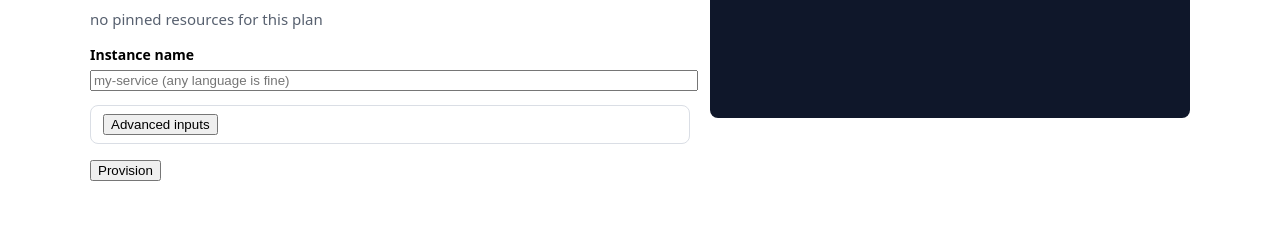
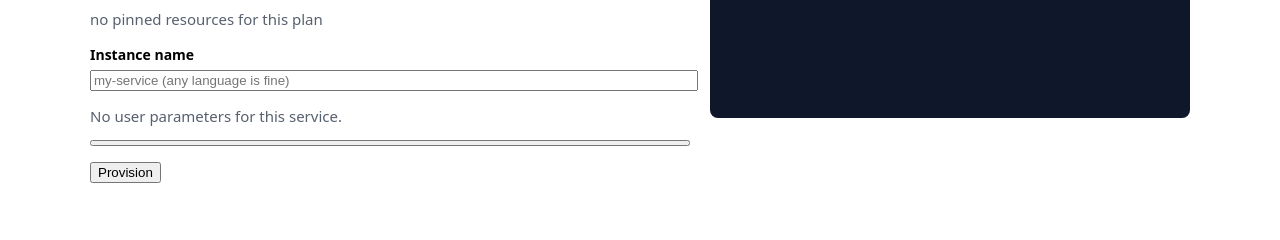
Before and after one commit to alex-tw-lam/svccat-ui, a Django app: template core/templates/core/provision_page.html in a window 1280 px wide. Shown: the part 187-427 px from the top of the page. Run offline with Django 5.2, Linux system fonts and the light colour scheme; the template is opened without the code that fills it, so the values that code supplies are empty; some libraries are stand-ins or nearby versions.

Commit message:
feat(ui): typed form fields replace the raw-JSON drawer — the offering's user-input contract now renders as labeled controls (select for enum, number input, text input with the schema default as placeholder) instead of asking the user to write JSON; the raw JSON survives as an 'Edit as JSON' escape hatch behind a toggle (with the precedence note and schema modal inside it); serializeFields() collects the typed fields into the hidden parameters textarea on submit so the server contract is byte-identical

```diff
--- a/core/public/app.css
+++ b/core/public/app.css
@@ -248,6 +248,21 @@ form.inline {
 .login-card {
   max-width: 420px;
   margin: 48px auto;
+}
+.params-section {
+  display: flex;
+  flex-direction: column;
+  gap: 12px;
+}
+.param-field {
+  display: flex;
+  flex-direction: column;
+  gap: 5px;
+  font-weight: 600;
+  font-size: 14px;
+}
+.param-none {
+  margin: 0;
 }
 .adv-drawer {
   border: 1px solid oklch(90% 0.01 260);
--- a/core/public/app.js
+++ b/core/public/app.js
@@ -90,6 +90,7 @@ document.addEventListener("alpine:init", () => {
   Alpine.data("smDrawer", (opts = {}) => ({
     open: !!opts.open,
     previewOpen: false,
+    jsonMode: false,
     busy: false,
     schemaOpen: false,
     submittable: opts.submittable !== false,
@@ -109,8 +110,24 @@ document.addEventListener("alpine:init", () => {
       }
     }, // re-read every access: htmx swaps refresh it
     get error() {
-      if (!this.text || !this.text.trim() || !this.contract) return null;
+      if (!this.jsonMode || !this.text || !this.text.trim() || !this.contract)
+        return null;
       return smValidateParams(this.text, this.contract);
+    },
+    // collect the typed [data-param] fields into the hidden parameters
+    // textarea (the POST field) — the server contract is unchanged
+    serializeFields() {
+      if (this.jsonMode) return; // the textarea is the POST field already
+      const params = {};
+      this.$root.querySelectorAll("[data-param]").forEach((el) => {
+        const v = el.type === "checkbox" ? el.checked : el.value;
+        if (v === "" || v === false) return; // empty = use the default
+        params[el.dataset.param] =
+          el.type === "number" || el.type === "checkbox" ? Number(v) : v;
+      });
+      const ta = this.$root.querySelector('textarea[name="parameters"]');
+      if (ta) ta.value = Object.keys(params).length ? JSON.stringify(params) : "";
+      if (ta) this.text = ta.value;
     },
     // Live YAML preview of the CR this form will submit, rendered beside
     // the form. Shapes mirror core/kube.py exactly:
--- a/core/templates/core/edit_page.html
+++ b/core/templates/core/edit_page.html
@@ -1,7 +1,7 @@
 {% extends "core/layout.html" %}{% block content %}<h1>Change {{ edit.inst.name }}</h1> {# Same drawer as provision, pre-filled from the record; busy guards the double-submit racing the webhook 403. #} <div class="cr-split" data-tenant="{{ edit.tenant }}" data-cr-name="{{ edit.inst.resourceName }}" data-offering="{{ edit.inst.offeringId }}" data-namespaced="{{ edit.offering.namespaced|yesno:'1,' }}" x-data="smDrawer({ open: true })"><form method="post"
        action="/instances/edit/{{ edit.inst.id }}?tenant={{ edit.tenant }}"
        class="card form"
-       @submit="busy = true; if (error) $event.preventDefault()"> <script type="application/json" x-ref="contract">{{ edit.contract_json|safe }}</script>{% if edit.error %}<div role="alert" class="alert alert-error">{{ edit.error }}</div>{% endif %}<label>Current plan <input class="input input-bordered" value="{{ edit.inst.planId }}" disabled /></label><label>Target plan <select name="planId"
+       @submit="serializeFields(); busy = true; if (error) $event.preventDefault()"> <script type="application/json" x-ref="contract">{{ edit.contract_json|safe }}</script>{% if edit.error %}<div role="alert" class="alert alert-error">{{ edit.error }}</div>{% endif %}<label>Current plan <input class="input input-bordered" value="{{ edit.inst.planId }}" disabled /></label><label>Target plan <select name="planId"
          class="select select-bordered"
          hx-get="/instances/new/plan?tenant={{ edit.tenant }}&offeringId={{ edit.inst.offeringId }}"
          hx-include="this"
--- a/core/templates/core/params_drawer.html
+++ b/core/templates/core/params_drawer.html
@@ -1,16 +1,13 @@
 {% comment %}
-  The Advanced drawer: free user inputs against the offering schema. Lives
-  inside the smDrawer Alpine component of the including form.
-{% endcomment %}<div class="adv-drawer"><div class="adv-head"><button type="button"
-        class="btn btn-ghost btn-sm"
-        @click="open = !open"
-        :aria-expanded="open">Advanced inputs</button><span class="adv-state"><template x-if="error"><span class="text-error" x-text="error"></span></template> <template x-if="!error && text.trim()"><span class="muted">inputs match the schema</span></template></span></div> <div class="drawer-body" x-show="open" x-collapse x-cloak><div class="drawer-label">Parameters (raw JSON) — free inputs: {% if hints %}{% for h in hints %}<code>{{ h }}</code> {% endfor %}{% else %}none{% endif %}</div> <label><textarea name="parameters"
+  The parameters section: typed form fields rendered from the offering's
+  user-input contract (select for enum, number input, text input), with a
+  raw-JSON escape hatch behind a toggle. Lives inside the smDrawer Alpine
+  component of the including form; serializeFields() runs on submit and
+  writes the collected values into the hidden parameters textarea (the POST
+  field) so the server contract is unchanged.
+{% endcomment %}<div class="params-section">{% if fields %}{% for f in fields %}<label class="param-field">{{ f.details }} {% if f.enum %}<select data-param="{{ f.name }}" class="select select-bordered">{% for opt in f.enum %}<option value="{{ opt }}"{% if opt == f.value %} selected{% endif %}>{{ opt }}</option>{% endfor %}</select>{% elif f.type == "number" %}<input data-param="{{ f.name }}" type="number" class="input input-bordered" value="{{ f.value }}" />{% elif f.type == "boolean" %}<input data-param="{{ f.name }}" type="checkbox" class="checkbox"{% if f.value %} checked{% endif %} />{% else %}<input data-param="{{ f.name }}" type="text" class="input input-bordered" value="{{ f.value }}" placeholder="{{ f.default }}" />{% endif %}</label>{% endfor %}{% else %}<p class="muted param-none">No user parameters for this service.</p>{% endif %} <button type="button" class="btn btn-ghost btn-xs" @click="jsonMode = !jsonMode"><span x-text="jsonMode ? 'Show fields' : 'Edit as JSON'"></span></button><div class="drawer-body" x-show="jsonMode" x-collapse x-cloak><label><textarea name="parameters"
           x-ref="params"
           x-model="text"
-          rows="6"
+          rows="4"
           class="textarea textarea-bordered"
-          placeholder='{{ param_example|default:"{ }" }}'>{{ prefill }}</textarea></label> {% if precedence %}<p class="muted drawer-hint">Parameter precedence: computed inputs (broker) &gt; plan inputs (pick another plan) &gt; your JSON below. Locked for this service — computed: {{ precedence.computed }}; plan: {{ precedence.plan }}; platform-pinned: namespace, instance_name.</p>{% endif %} {% if schema_json and schema_json != "{}" %}<button type="button" class="btn btn-ghost btn-sm" @click="schemaOpen = true">Form schema (JSON)</button><div class="modal" :class="schemaOpen ? 'modal-open' : ''" x-trap.inert.noscroll="schemaOpen" x-cloak><div class="modal-box"><h3>Form schema (JSON)</h3><p class="muted">The same contract validates your JSON live in this drawer and again server-side — computed inputs are omitted, plan inputs are locked to the selected plan, unknown keys are rejected.</p><pre>{{ schema_json }}</pre><div class="modal-action"><a class="btn btn-sm"
-   href="/instances/new/schema?offeringId={{ offering_id }}&plan={{ plan_id|default:'' }}&tenant={{ tenant }}"
-   download>Download schema</a><button type="button"
-        class="btn btn-ghost btn-sm"
-        @click="schemaOpen = false">Close</button></div></div><label class="modal-backdrop" @click="schemaOpen = false"></label></div>{% endif %}</div> </div>
+          placeholder='{{ param_example|default:"{ }" }}'>{{ prefill }}</textarea></label> <span class="adv-state"><template x-if="error"><span class="text-error" x-text="error"></span></template> <template x-if="!error && text.trim()"><span class="muted">inputs match the schema</span></template></span> {% if precedence %}<p class="muted drawer-hint">Locked for this service — computed: {{ precedence.computed }}; plan: {{ precedence.plan }}; platform-pinned: namespace, instance_name. <button type="button" class="btn btn-ghost btn-xs" @click="schemaOpen = true">Form schema</button></p>{% endif %}{% if schema_json and schema_json != "{}" %}<div class="modal" :class="schemaOpen ? 'modal-open' : ''" x-trap.inert.noscroll="schemaOpen" x-cloak><div class="modal-box"><h3>Form schema (JSON)</h3><p class="muted">The same contract validates server-side — computed inputs are omitted, plan inputs are locked to the selected plan, unknown keys are rejected.</p><pre>{{ schema_json }}</pre><div class="modal-action"><button type="button" class="btn btn-sm" @click="schemaOpen = false">Close</button></div></div><label class="modal-backdrop" @click="schemaOpen = false"></label></div>{% endif %}</div></div>
--- a/core/templates/core/provision_form.html
+++ b/core/templates/core/provision_form.html
@@ -2,7 +2,7 @@
   <form method="post"
         action="/instances/new?tenant={{ tenant }}"
         class="card form"
-        @submit="busy = true; if (error) $event.preventDefault()"><script type="application/json" x-ref="contract">{{ form.contract_json|safe }}</script>{% if form.error %}<div role="alert" class="alert alert-error">{{ form.error }}</div>{% endif %} {% if form.locked %}<input type="hidden" name="offeringId" value="{{ form.offering_id }}" />{% endif %}<label>Service {% if form.locked %}<input class="input input-bordered"
+        @submit="serializeFields(); busy = true; if (error) $event.preventDefault()"><script type="application/json" x-ref="contract">{{ form.contract_json|safe }}</script>{% if form.error %}<div role="alert" class="alert alert-error">{{ form.error }}</div>{% endif %} {% if form.locked %}<input type="hidden" name="offeringId" value="{{ form.offering_id }}" />{% endif %}<label>Service {% if form.locked %}<input class="input input-bordered"
          value="{{ form.offering.name|default:form.offering_id }}"
          disabled />{% else %}<select name="offeringId"
           class="select select-bordered"
```
Also changed, not shown: core/views.py (+26 -18 lines).
